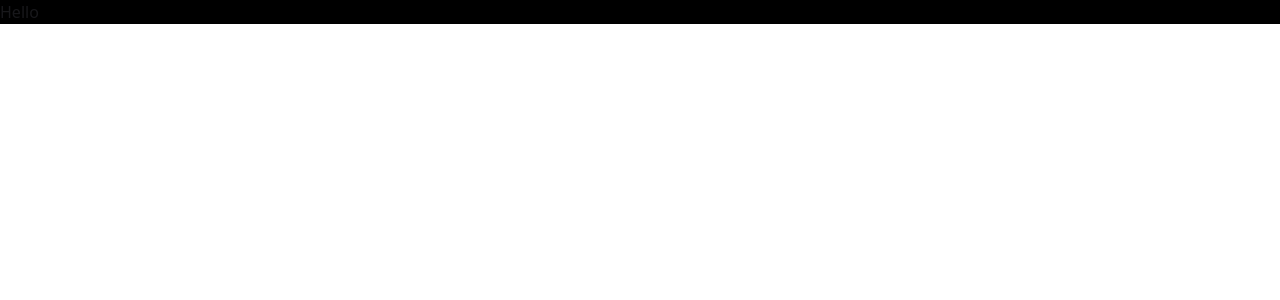
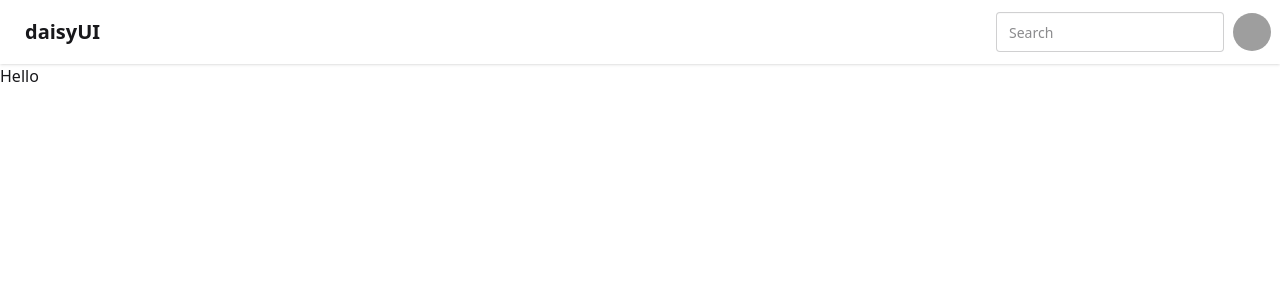
Before and after one commit to Sabuj-Chowdhury/Event-Management-Web-Application, a React (Vite) app in the folder client/: page / in a window 1280 px wide. Shown: the top 300 px of the page. Built offline with nearby package versions, Linux system fonts and the light colour scheme; grey boxes are pictures that could not be loaded.

Commit message:
place holder navbar add

```diff
--- /dev/null
+++ b/client/src/components/Navbar.jsx
@@ -0,0 +1,49 @@
+const Navbar = () => {
+  return (
+    <div className="navbar bg-base-100 shadow-sm">
+      <div className="flex-1">
+        <a className="btn btn-ghost text-xl">daisyUI</a>
+      </div>
+      <div className="flex gap-2">
+        <input
+          type="text"
+          placeholder="Search"
+          className="input input-bordered w-24 md:w-auto"
+        />
+        <div className="dropdown dropdown-end">
+          <div
+            tabIndex={0}
+            role="button"
+            className="btn btn-ghost btn-circle avatar"
+          >
+            <div className="w-10 rounded-full">
+              <img
+                alt="Tailwind CSS Navbar component"
+                src="https://img.daisyui.com/images/stock/photo-1534528741775-53994a69daeb.webp"
+              />
+            </div>
+          </div>
+          <ul
+            tabIndex={0}
+            className="menu menu-sm dropdown-content bg-base-100 rounded-box z-1 mt-3 w-52 p-2 shadow"
+          >
+            <li>
+              <a className="justify-between">
+                Profile
+                <span className="badge">New</span>
+              </a>
+            </li>
+            <li>
+              <a>Settings</a>
+            </li>
+            <li>
+              <a>Logout</a>
+            </li>
+          </ul>
+        </div>
+      </div>
+    </div>
+  );
+};
+
+export default Navbar;
--- a/client/src/layout/MainLayout.jsx
+++ b/client/src/layout/MainLayout.jsx
@@ -1,9 +1,11 @@
 import { Outlet } from "react-router";
+import Navbar from "../components/Navbar";
 
 const MainLayout = () => {
   return (
-    <div className="bg-black">
+    <div>
       {/* Navbar */}
+      <Navbar />
 
       {/* Outlet */}
       <div>
```
